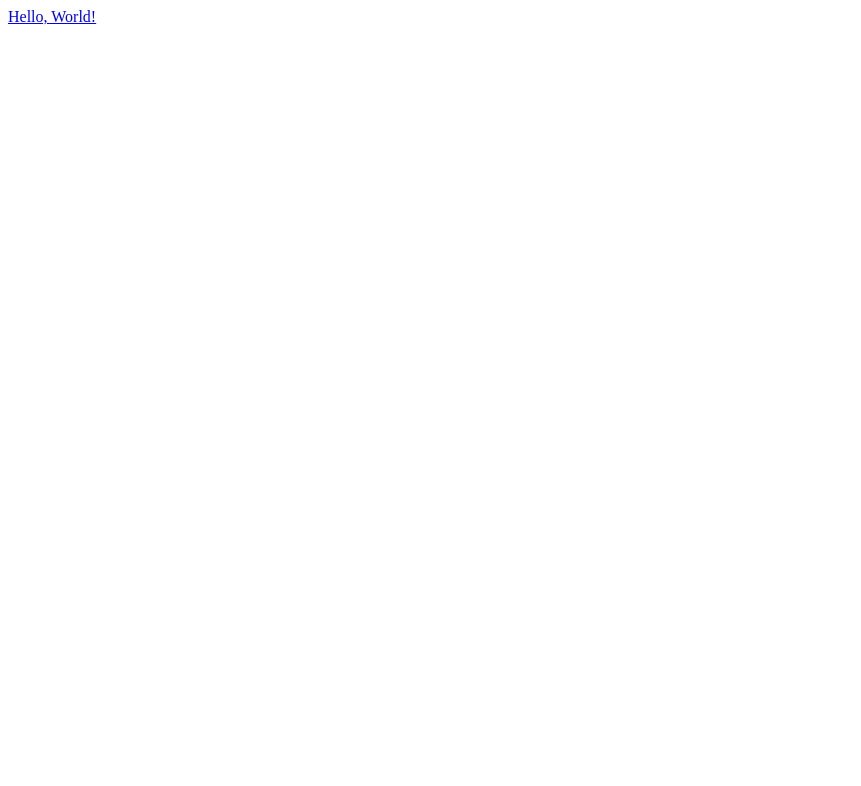
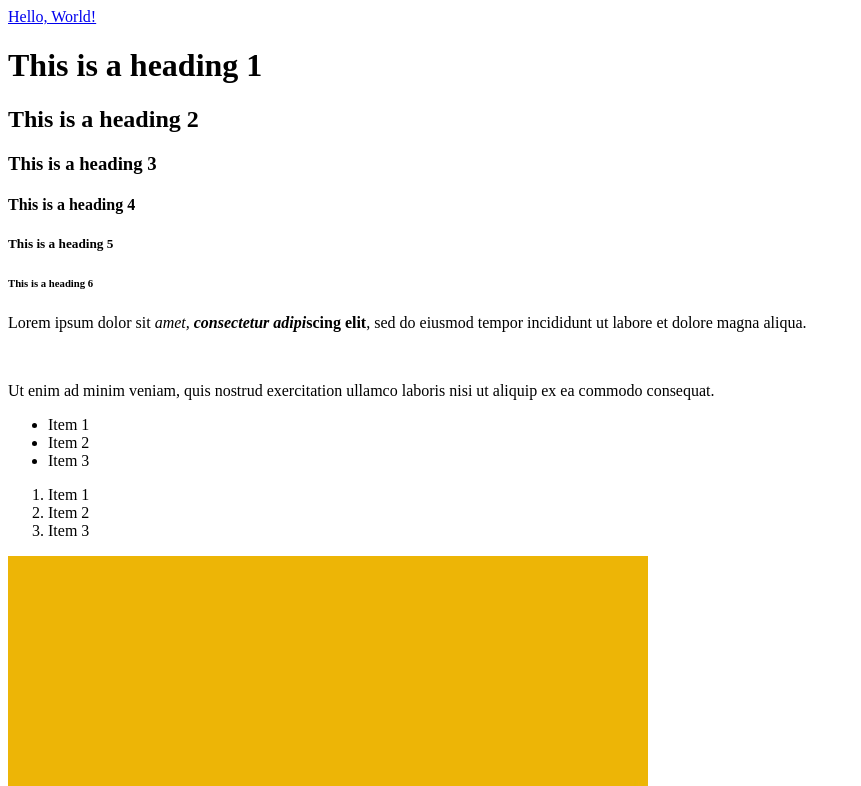
Before and after one commit to ANDADAC/top1, a plain HTML site: page index2.html in a window 1280 px wide. Shown: the top 786 px of the page, without its empty margins (0-861 px from the left). Drawn offline with Linux system fonts and the light colour scheme.

Commit message:
Add pug image

```diff
--- a/index2.html
+++ b/index2.html
@@ -7,5 +7,33 @@
 
     <body>
         <a href="index.html"></href>Hello, World!</a>
+        <h1>This is a heading 1</h1>
+        <h2>This is a heading 2</h2>
+        <h3>This is a heading 3</h3>
+        <h4>This is a heading 4</h4>
+        <h5>This is a heading 5</h5>
+        <h6>This is a heading 6</h6>
+        <p>Lorem ipsum dolor sit<em> amet, <strong>consectetur adipi</em>scing elit</strong>, sed do eiusmod tempor
+        incididunt ut labore et dolore magna aliqua.</p>
+        <br>
+        <p>Ut enim ad minim veniam, quis nostrud exercitation ullamco laboris
+        nisi ut aliquip ex ea commodo consequat.</p>
+
+        <ul>
+            <li>Item 1</li>
+            <li>Item 2</li>
+            <li>Item 3</li>
+        </ul>
+
+        <ol>
+            <li>Item 1</li>
+            <li>Item 2</li>
+            <li>Item 3</li>
+        </ol>
+
+        <!-- HTML comment example -->
+
+        <img src="./images/pug.jpg">
+
     </body>
 </html>
```
Also changed, not shown: images/pug.jpg (added), 1 other file.
